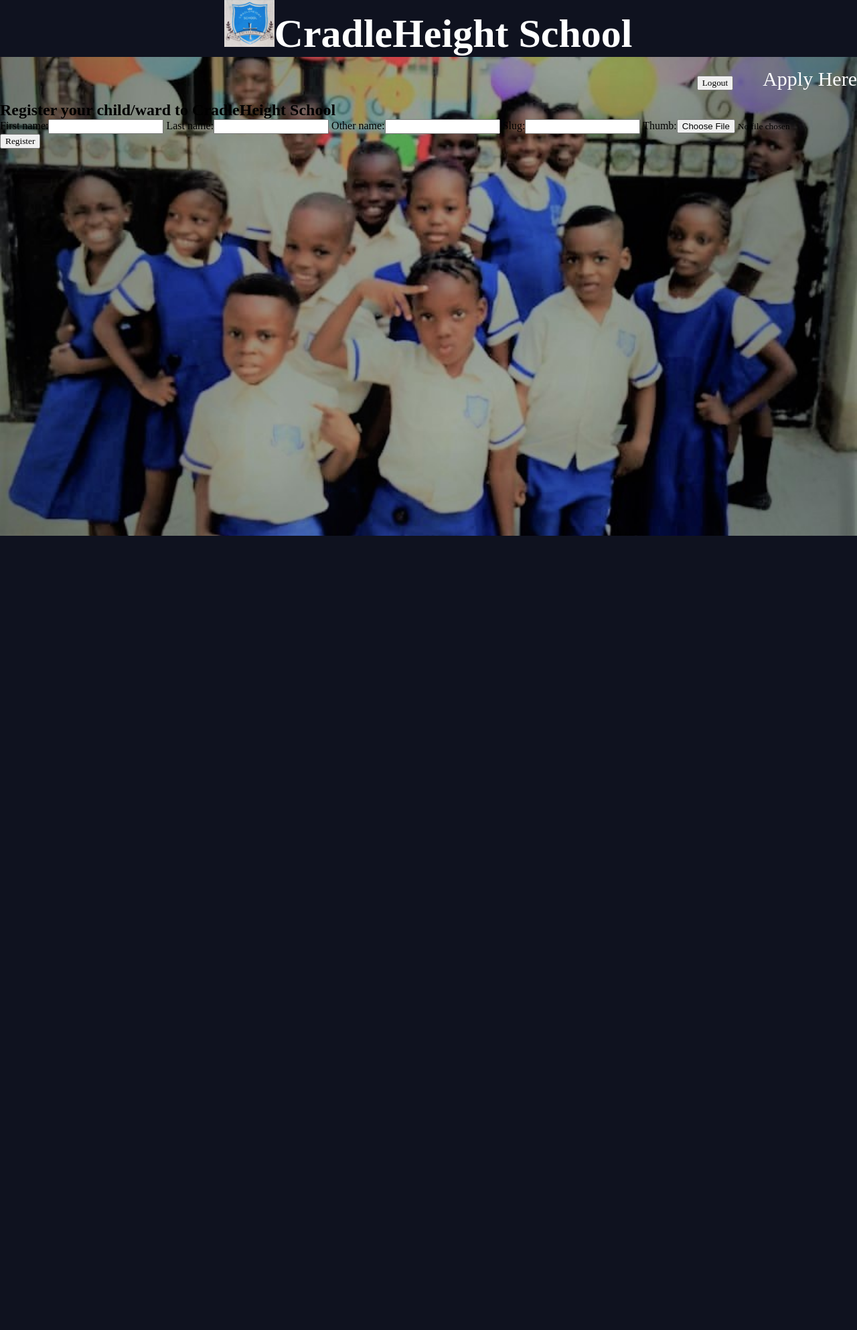
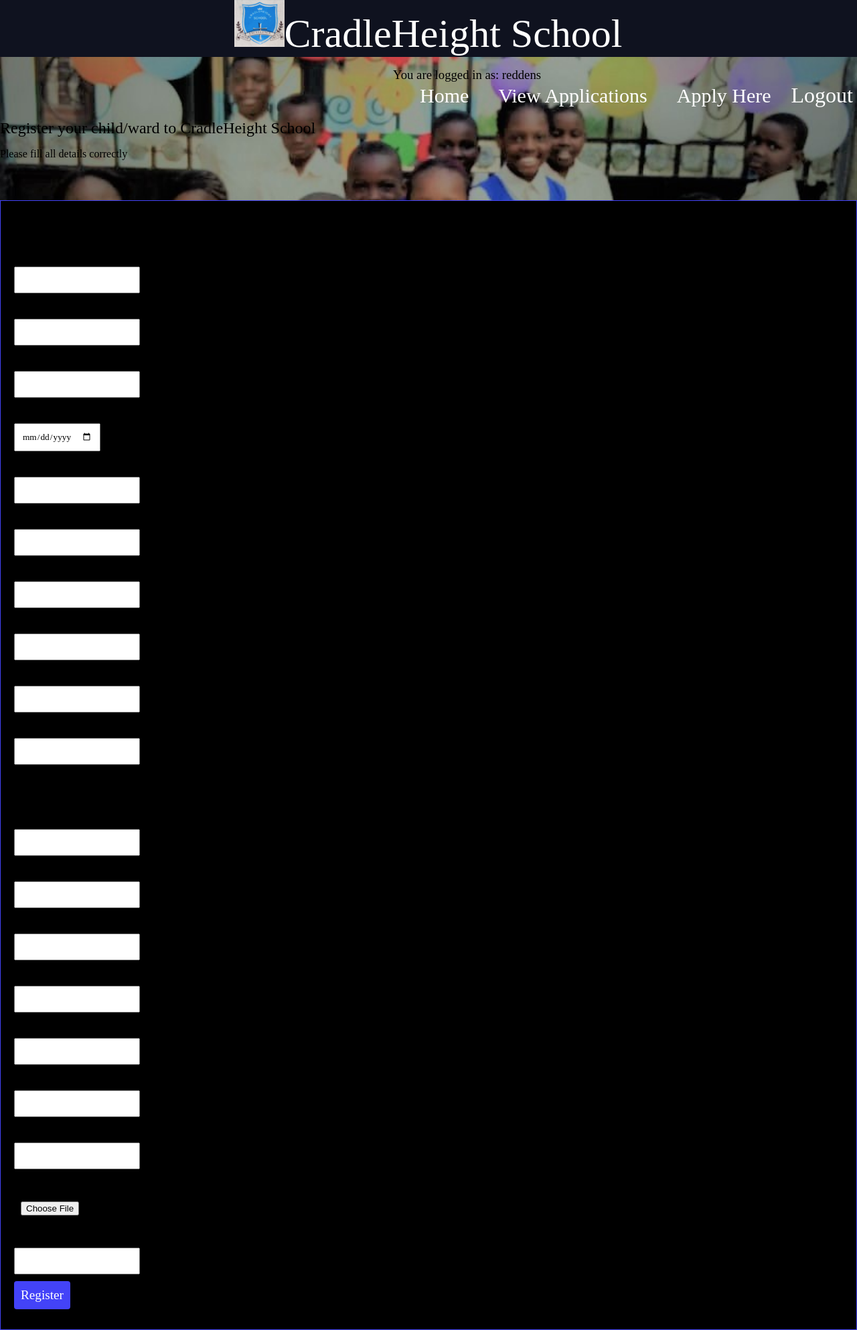
Before and after one commit to reddens/portal, a Django app: page /prospects/create in a window 1280 px wide. Shown: the whole page at 67% size. Before the commit the page ends 800 px from the top, so only its background shows below. Run offline with Django 3.2, Linux system fonts and the light colour scheme; a user stored in the database is signed in; some web fonts are replaced.

Commit message:
added slugify script and logged in status

```diff
--- a/accounts/templates/accounts/login.html
+++ b/accounts/templates/accounts/login.html
@@ -1,7 +1,7 @@
 {% extends 'base_layout.html' %}
 {% block content %}
     <h1>Log In</h1>
-    <form class="site=form" action="{% url 'accounts:login' %}" method="post">
+    <form class="site-form" action="{% url 'accounts:login' %}" method="post">
     {% csrf_token %}
     {{ form }}
     {% if request.GET.next %}
--- /dev/null
+++ b/assets/slugify.js
@@ -0,0 +1,19 @@
+const fnameInput = document.querySelector("input[name=first_name]");
+const lnameInput = document.querySelector("input[name=last_name]");
+const fullName = fnameInput + lnameInput;
+const slugInput = document.querySelector("input[name=slug]");
+
+const slugify = (val) => {
+    return val.toString().toLowerCase().trim()
+    .replace(/&/g, '-and-') //replace & with -and-
+    .replace(/[\s\W-]+/g, '-') // replace spaces, non-word chars and dashes with a single dash
+    + "-" + document.getElementById("last_name").value.toLowerCase()
+};
+
+fnameInput.addEventListener("keyup", (e) => {
+    slugInput.setAttribute("value", slugify(fnameInput.value));
+});
+
+lnameInput.addEventListener("keyup", (e) => {
+    slugInput.setAttribute("value", slugify(fnameInput.value));
+})
--- a/assets/styles.css
+++ b/assets/styles.css
@@ -13,8 +13,8 @@ body *{
 }
 
 h1, h2,h3, h4, h5{
+    font-weight: normal;
     margin: 0;
-
 }
 
 a, a:hover, a:visited{
@@ -31,6 +31,23 @@ a, a:hover, a:visited{
     font-size: 30px;
 }
 
+.wrapper{
+    max-width: 960px;
+    margin: 0 auto;
+}
+
+div.wrapper h1{
+    text-align: center;
+    margin: 100px auto;
+    font-size: 2.4em;
+}
+
+header{
+    display: grid;
+    grid-template-columns: 1fr 1fr;
+    padding: 20px 0;
+}
+
 nav{
     justify-self: end;
 }
@@ -39,3 +56,99 @@ nav li{
     display: inline-block;
     margin-left: 20px;
 }
+
+nav button{
+    background: none;
+    color: white;
+    cursor: pointer;
+    border: 0;
+    font-size: 2em;
+}
+
+.students{
+    display: grid;
+    grid-template-columns: 1fr 1fr 1fr;
+    grid-gap: 30px;
+}
+
+.student{
+    padding: 10px;
+    border: 1px solid rgb(67, 67, 248);
+    background-color: black;
+    position: relative;
+    padding-bottom: 40px;
+}
+
+.student h2, .student h3{
+    font-size: 1.2em;
+}
+
+.student a{
+    color: rgb(67, 67, 248);
+}
+
+.view-student .student{
+    padding: 0;
+}
+
+.view-student .student img{
+    max-width: 100%
+}
+
+.view-student .student h2{
+    text-align: center;
+    margin: 20px auto;
+    font-size: 2em;
+}
+
+.view-student .student p{
+    text-align: center;
+}
+
+.site-form{
+    margin-top: 60px;
+    border: 1px solid rgb(67, 67, 248);
+    padding: 20px;
+    background-color: black;
+}
+
+.site-form input, .site-form textarea{
+    display: block;
+    margin: 20px 0 0 0;
+    padding: 10px;
+}
+
+a.highlight{
+    border: 1px solid rgb(67, 67, 248);
+    padding: 10px;
+    border-radius: 4px;
+    color: rgb(67, 67, 248);
+}
+
+.helptext, .helptext ul{
+    margin: 0 auto 20px;
+    color: #bbb;
+    font-size: 1em;
+    display: block;
+}
+
+.errorlist li{
+    padding: 10px;
+    list-style: none;
+    border: 1px solid #ff5722;
+    color: #ff5722;
+    margin: 10px 0;
+}
+
+.errorlist{
+    padding: 0;
+}
+
+.site-form input[type="submit"]{
+    background:rgb(67, 67, 248);
+    border: 0;
+    color: white;
+    font-size: 1.2em;
+    border-radius: 4px;
+    margin: 10px 0;
+}
--- a/prospects/forms.py
+++ b/prospects/forms.py
@@ -4,4 +4,4 @@ from . import models
 class CreateStudent(forms.ModelForm):
     class Meta:
         model = models.Student
-        fields = ['first_name', 'last_name', 'other_name', 'slug', 'thumb']
+        fields = ['passport', 'slug']
--- a/prospects/models.py
+++ b/prospects/models.py
@@ -5,12 +5,27 @@ from django.contrib.auth.models import User
 # Create your models here
 class Student(models.Model):
     slug = models.SlugField()
-    first_name = models.CharField(max_length=100)
-    last_name = models.CharField(max_length=100)
-    other_name = models.CharField(max_length=100)
-    date = models.DateTimeField(auto_now_add=True)
-    thumb = models.ImageField(default="default.jpg", blank=True)
+    first_name = models.CharField(max_length=100, null=True)
+    last_name = models.CharField(max_length=100, null=True)
+    other_name = models.CharField(max_length=100, null=True)
+    previous = models.CharField(max_length=100, null=True)
+    dob = models.DateTimeField(auto_now_add=False, null=True)
+    state_of_origin = models.CharField(max_length=100, null=True)
+    medical = models.CharField(max_length=100, null=True)
+    qualification = models.CharField(max_length=100, null=True)
+    reason = models.CharField(max_length=1000, null=True)
+    class_seeked = models.CharField(max_length=100, null=True)
+    status = models.CharField(max_length=100, null=True)
+    date = models.DateTimeField(auto_now_add=True, null=True)
+    passport = models.ImageField(default="default.jpg", blank=True)
     guardian = models.ForeignKey(User, default=None, on_delete=models.CASCADE, null=True)
+    guardian_fname = models.CharField(max_length=100, null=True)
+    guardian_address = models.CharField(max_length=100, null=True)
+    guardian_state = models.CharField(max_length=100, null=True)
+    guardian_lga = models.CharField(max_length=100, null=True)
+    responsible_party = models.CharField(max_length=100, null=True)
+    doctor = models.CharField(max_length=100, null=True)
+    phone = models.IntegerField(null=True)
 
     def __str__(self):
-        return self.first_name + self.last_name
+        return self.first_name + self.last_name + " -" + self.status
--- a/prospects/templates/prospects/apply.html
+++ b/prospects/templates/prospects/apply.html
@@ -2,8 +2,48 @@
 {% block content %}
     <div class="apply-student">
         <h2>Register your child/ward to CradleHeight School</h2>
+        <p>Please fill all details correctly</p>
         <form class="site-form" action="{% url 'prospects:apply' %}" method="post" enctype="multipart/form-data">
         {% csrf_token %}
+        <h3>PUPIL INFORMATION</h3>
+        <br>
+        <label for="first_name">FIRST NAME</label>
+        <input type="text" id="first_name" name="first_name" required>
+        <label for="last_name">SURNAME</label>
+        <input type="text" id="last_name" name="last_name" required>
+        <label for="other_name">OTHER NAMES</label>
+        <input type="text" id="other_name" name="other_name" required>
+        <label for="dob">DATE OF BIRTH</label>
+        <input type="date" id="dob" name="dob" required>
+        <label for="state_of_origin">STATE OF ORIGIN</label>
+        <input type="text" id="state_of_origin" name="state_of_origin">
+        <label for="previous">PREVIOUS SCHOOL ATTENDED</label>
+        <input type="text" id="previous" name="previous" required>
+        <label for="medical">MEDICAL CONDITIONS?</label>
+        <input type="text" id="medical" name="medical" required>
+        <label for="qualification">QUALIFICATION OBTAINED</label>
+        <input type="text" id="qualification" name="qualification" required>
+        <label for="reason">REASON FOR LEAVING PREVIOUS SCHOOL</label>
+        <input type="text" id="reason" name="reason" required>
+        <label for="class_seeked">CLASS YOU SEEK ADMISSION INTO</label>
+        <input type="text" id="class_seeked" name="class_seeked" required>
+        <br>
+        <h3>PARENT/GUARDIAN INFORMATION</h3>
+        <br>
+        <label for="guardian_fname">NAME OF PARENT/GUARDIAN</label>
+        <input type="text" id="guardian_fname" name="guardian_fname" required>
+        <label for="guardian_address">PERMANENT ADDRESS</label>
+        <input type="text" id="guardian_address" name="guardian_address" required>
+        <label for="guardian_state">STATE OF ORIGIN</label>
+        <input type="text" id="guardian_state" name="guardian_state" required>
+        <label for="guardian_lga">LGA</label>
+        <input type="text" id="guardian_lga" name="guardian_lga" required>
+        <label for="responsible_party">WHOSE RESPONSIBILITY IS IT TO PICK UP WARD?</label>
+        <input type="text" id="responsible_party" name="responsible_party" required>
+        <label for="doctor">FAMILY DOCTOR/CLINIC</label>
+        <input type="text" id="doctor" name="doctor" required>
+        <label for="phone">PARENT'S GSM NUMBER</label>
+        <input type="number" id="phone" name="phone" required>
         {{ form }}
         <input type="submit" value="Register">
         </form>
--- a/prospects/templates/prospects/view_student.html
+++ b/prospects/templates/prospects/view_student.html
@@ -2,10 +2,11 @@
 {% block content %}
 <div class="student-view">
     <div class="student">
-        <img height="200px" src="{{ student.thumb.url }}" alt="image">
+        <img height="200px" src="{{ student.passport.url }}" alt="image">
         <h2>First Name: {{student.first_name}}</h2>
         <h2>Last Name: {{student.last_name}}</h2>
         <h2>Other Name: {{student.other_name}}</h2>
+        <h2>Status: {{student.status}}</h2>
         <p>Registered On: {{student.date}}</p>
     </div>
 </div>
--- a/prospects/views.py
+++ b/prospects/views.py
@@ -15,7 +15,25 @@ def apply(request):
         if form.is_valid():
             #save student to db
             instance = form.save(commit=False)
+            instance.first_name = request.POST.get('first_name')
+            instance.last_name = request.POST.get('last_name')
+            instance.other_name = request.POST.get('other_name')
+            instance.dob = request.POST.get('dob')
+            instance.state_of_origin = request.POST.get('state_of_origin')
+            instance.previous = request.POST.get('previous')
+            instance.medical = request.POST.get('medical')
+            instance.qualification = request.POST.get('qualification')
+            instance.reason = request.POST.get('reason')
+            instance.class_seeked = request.POST.get('class_seeked')
             instance.guardian = request.user
+            instance.guardian_fname = request.POST.get('guardian_fname')
+            instance.guardian_address = request.POST.get('guardian_address')
+            instance.guardian_state = request.POST.get('guardian_state')
+            instance.guardian_lga = request.POST.get('guardian_lga')
+            instance.responsible_party = request.POST.get('responsible_party')
+            instance.doctor = request.POST.get('doctor')
+            instance.phone = request.POST.get('phone')
+            instance.status = "Application Pending"
             instance.save()
             return redirect('home')
 
--- a/templates/base_layout.html
+++ b/templates/base_layout.html
@@ -13,16 +13,22 @@
         <nav>
             <ul>
             {% if user.is_authenticated %}
+            <h3>You are logged in as: {{request.user}}</h3>
+            <li><a href="/">Home</a></li>
+            <li>
+                <a href="{% url 'prospects:dashboard' %}">View Applications</a>
+            </li>
+            <li>
+                <a href="{% url 'prospects:apply' %}">Apply Here</a>
+            </li>
             <li>
                 <form class="logout-link" action="{% url 'accounts:logout' %}" method="POST">
                     {% csrf_token %}
                     <button type="submit">Logout</button>
                 </form>
             </li>
-            <li>
-                <a href="{% url 'prospects:apply' %}" class="highlight">Apply Here</a>
-            </li>
             {% else %}
+            <li><a href="/">Home</a></li>
             <li><a href="{% url 'accounts:login' %}">Login</a></li>
             <li><a href="{% url 'accounts:signup' %}">Signup</a></li>
             {% endif %}
--- a/templates/home.html
+++ b/templates/home.html
@@ -1,5 +1,7 @@
 {% extends "base_layout.html" %}
 {% block content %}
 <div>
+    <h2>Announcements</h2>
+    <li>Cradleheight School is currently accepting admissions</li>
 </div>
 {% endblock %}
```
Also changed, not shown: prospects/templates/prospects/dashboard.html (+2 -6 lines), db.sqlite3, media/Aang_Sheep.png (added), media/Ep01present.png (added), media/vlcsnap-2020-08-16-23h46m12s623.png (added), media/vlcsnap-2021-06-30-20h22m21s279.png (added), media/vlcsnap-2021-08-22-12h04m44s183.png (added), prospects/migrations/0002_auto_20211002_1616.py (added), prospects/migrations/0003_rename_guradian_lga_student_guardian_lga.py (added).
